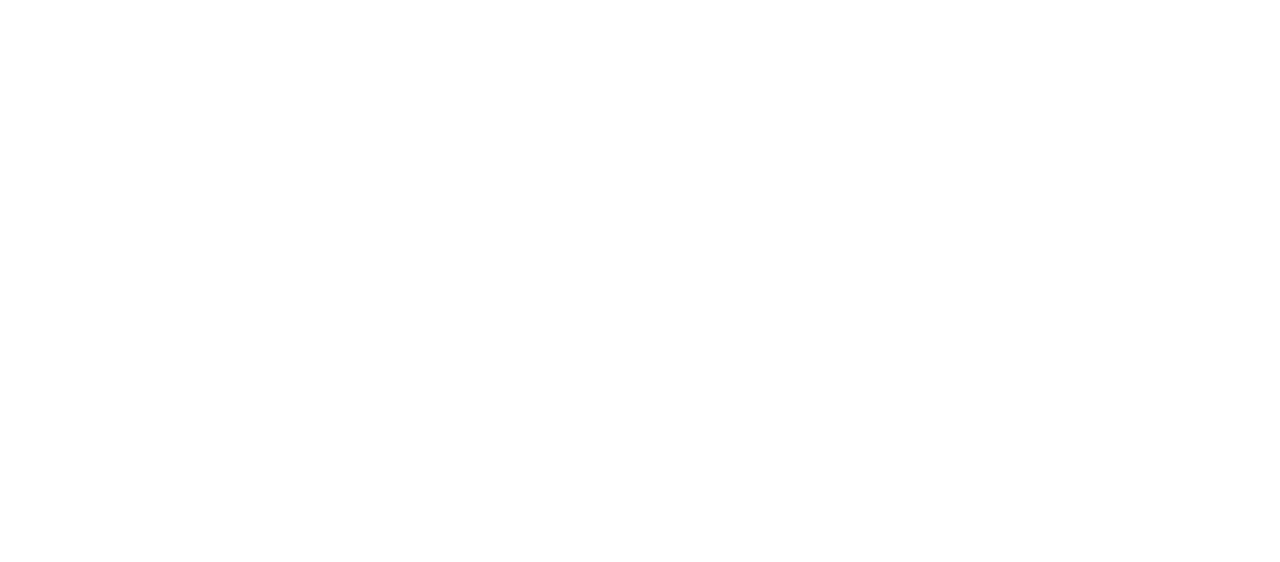
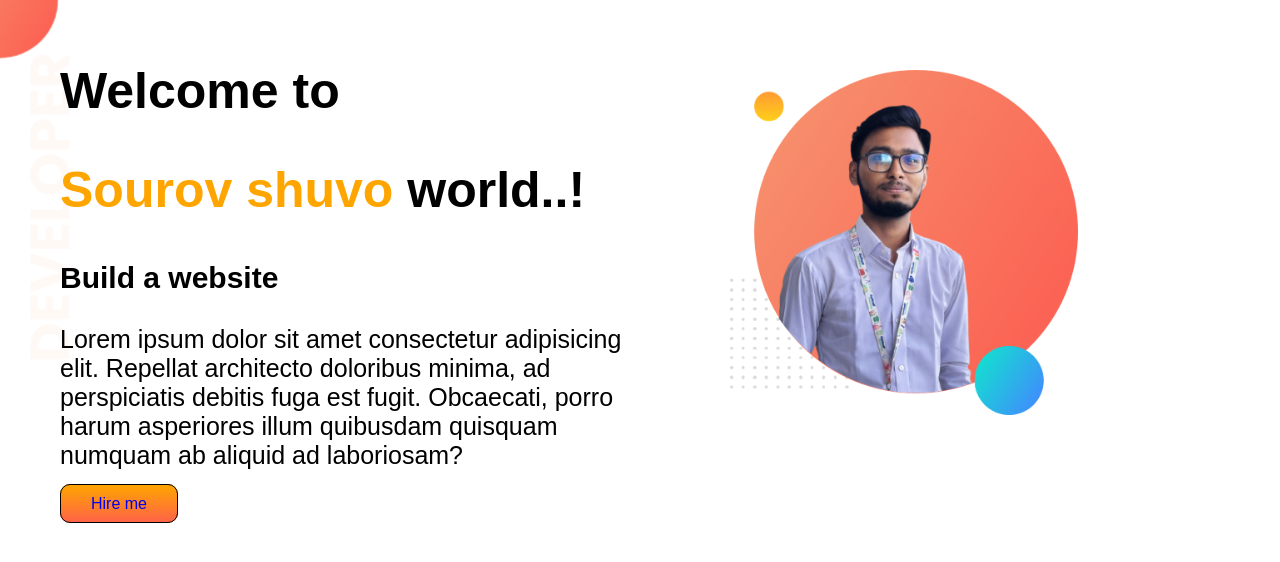
Before and after one commit to sourov2612/developer-protfolio, a plain HTML site: page index.html in a window 1280 px wide. Drawn offline with Linux system fonts and the light colour scheme.

Commit message:
top_banner_added

```diff
--- a/index.html
+++ b/index.html
@@ -4,9 +4,28 @@
   <meta charset="UTF-8">
   <meta name="viewport" content="width=device-width, initial-scale=1.0">
   <title>Sourov Protfolio</title>
+
   <link rel="stylesheet" href="style.css">
 </head>
 <body>
+  <section class="top_banner">
+    <div class="half-width">
+      <h1>Welcome to</h1>
+      <h1><span class="orenge-name">Sourov shuvo</span> world..!</h1>
+      <h3>Build a website</h3>
+      <p>Lorem ipsum dolor sit amet consectetur adipisicing elit. Repellat architecto doloribus minima, ad perspiciatis debitis fuga est fugit. Obcaecati, porro harum asperiores illum quibusdam quisquam numquam ab aliquid ad laboriosam?</p>
+
+     <a class="hire_me" href="https://www.linkedin.com/in/sourovbiswas/" target="_blank">Hire me</a>
+    </div>
+
+    <div class="half-width">
+      <img src="picture/my_phooto.png" alt="">
+    </div>
+
+  </section>
+
+
+
 
 </body>
 </html>
--- a/style.css
+++ b/style.css
@@ -0,0 +1,42 @@
+body{
+  font-family: 'Poppins', sans-serif;
+  margin: 0;
+}
+.orenge-name{
+  color: orange;
+}
+h1{
+  font-size: 50px;
+}
+h3{
+  font-size: 30px;
+}
+p{
+  font-size: 25px;
+}
+
+.top_banner{
+  display: flex;
+  background-image: url(picture/top-banner.png);
+  background-repeat: no-repeat;
+}
+
+.half-width{
+  width: 50%;
+  padding-left: 60px;
+  padding-top: 20px;
+}
+
+.half-width img{
+  width: 60%;
+  padding-top: 50px;
+  padding-left: 30px;
+}
+
+.hire_me{
+  text-decoration: none;
+  padding: 10px 30px;
+  background-image: linear-gradient(orange, tomato);
+  border: 1px solid black;
+  border-radius: 10px;
+}
```
Also changed, not shown: picture/dream-bg.png (added), picture/exp-bg.png (added), picture/my-bg2.png (added), picture/my_phooto.png (added), picture/top-banner.png (added).
